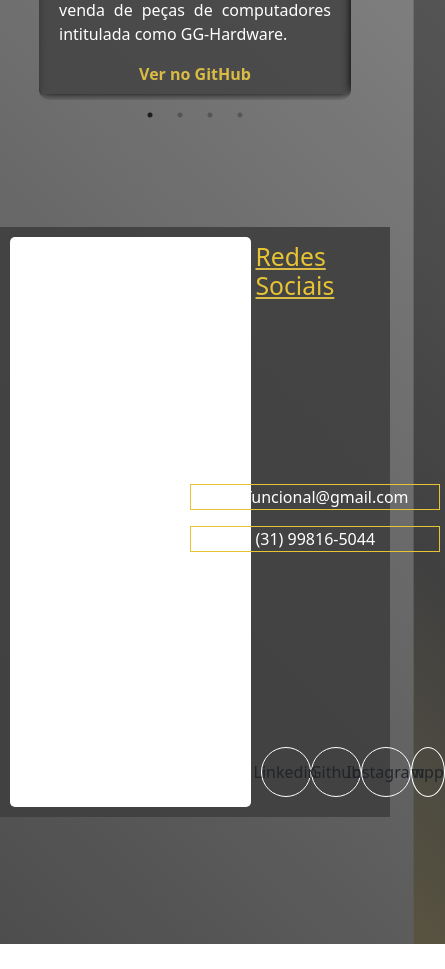
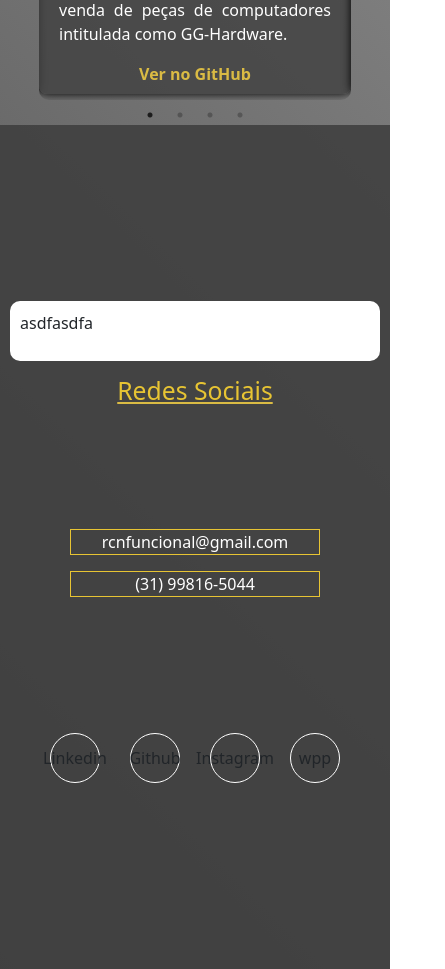
Before and after one commit to Rafael-China/Portifolio, a React (Create React App) app: page / in a window 390 px wide. Shown: the part 1120-2089 px from the top of the page, 445 px wide, since content can reach past the window. Before the commit the page ends 2064 px from the top, so only its background shows below. Built offline with nearby package versions, Linux system fonts and the light colour scheme.

Commit message:
add contatos

```diff
--- a/src/codes/contatos.js
+++ b/src/codes/contatos.js
@@ -5,7 +5,9 @@ const contatos = () => {
     return (
         <div className='main' id='Contatos'>
             <div className='divContatos'>
-                <div className='email'></div>
+                <div className='email'>
+                    <p>asdfasdfa</p>
+                </div>
                 <div className='redesSociais'>
                     <h2>Redes Sociais</h2>
                     <div className='medias'>
--- a/src/styles/contatos.css
+++ b/src/styles/contatos.css
@@ -1,16 +1,10 @@
 .divContatos {
     width: 100vw;
-    height: 70vh;
+    height: 80vh;
     background-color: rgba(64, 64, 64, 0.9);
     display: flex;
     justify-content: center;
     padding: 10px;
-}
-
-.email {
-    width: 65%;
-    background-color: #fff;
-    border-radius: 5px;
 }
 
 .redesSociais {
@@ -65,6 +59,29 @@
     justify-content: center;
 }
 
+.email {
+    width: 65%;
+    background-color: #fff;
+    border-radius: 5px;
+    padding: 10px;
+}
+
 @media only screen and (max-width: 768px) {
-
+    .divContatos{
+        flex-direction: column;
+        height: 100vh;
+        justify-content: none;
+        margin-top: 50px;
+    }
+    .redesSociais{
+        width: 100%;
+        max-height: 50vh;
+        border-radius: 10px;
+        margin-top: 10px;
+    }
+    .email{
+        width: 100%;
+        max-height: 50vh;
+        border-radius: 10px;
+    }
 }
```
